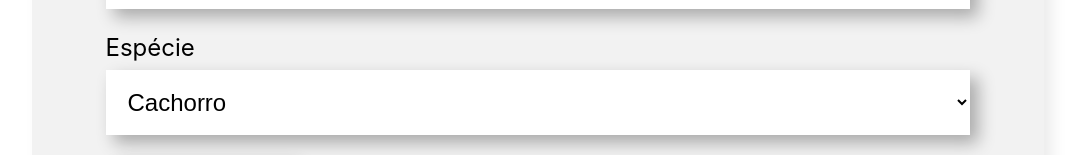
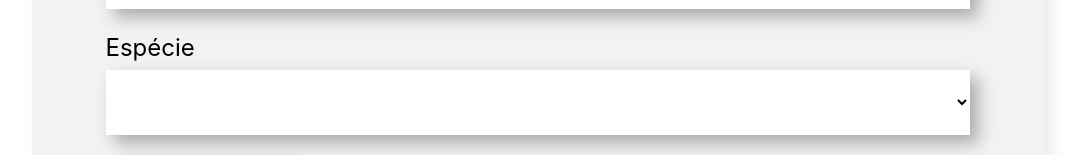
Before and after one commit to DudaAl3ix0/myproject, a React (Create React App) app: page / in a window 1280 px wide. Shown: the part 1097-1252 px from the top of the page, without its empty margins (102-1182 px from the left). Built offline with nearby package versions, Linux system fonts and the light colour scheme.

Commit message:
Consertando bugs
Adicionado uma key e uma cor para para cada animal adicionado.

```diff
--- a/src/App.js
+++ b/src/App.js
@@ -22,7 +22,6 @@ function App() {
   const [animais, setAnimais] = useState([])
 
   const aoNovoAnimalCadastrado = (animal) =>{
-    console.log(animal)
     setAnimais([...animais,animal])
   }
 
--- a/src/componentes/Animal/index.js
+++ b/src/componentes/Animal/index.js
@@ -1,9 +1,9 @@
 import './Animal.css'
 
-const Animal = ({imagem, nome, descricao, telefone}) =>{
+const Animal = ({imagem, nome, descricao, telefone, corBorda}) =>{
     return(
         <div className='Animal'>
-            <div className='cabecalho'>
+            <div className='cabecalho' style={{backgroundColor: corBorda}}>
                 <img src={imagem} alt={nome}></img>
             </div>
             <div className='rodape'>
--- a/src/componentes/Dropdown/index.js
+++ b/src/componentes/Dropdown/index.js
@@ -4,7 +4,8 @@ const Dropdown = (props) =>{
     return(
         <div className='dropdown'>
             <label>{props.label}</label>
-            <select onChange={evento => props.aoAlterado(evento.target.value)} required ={props.required} value={props.value}>
+            <select onChange={evento => props.aoAlterado(evento.target.value)} required ={props.required} value={props.valor}>
+                <option value=''></option>
                 {props.itens.map(item => <option key={item}>{item}</option>)}
             </select>
         </div>
--- a/src/componentes/Especie/index.js
+++ b/src/componentes/Especie/index.js
@@ -15,6 +15,8 @@ const Especie = (props) => {
                     descricao={animal.descricao}
                     telefone={animal.telefone}
                     imagem={animal.imagem}
+                    key={animal.nome}
+                    corBorda={props.corBorda}
                     />)}
             </div>
         </section>
```
